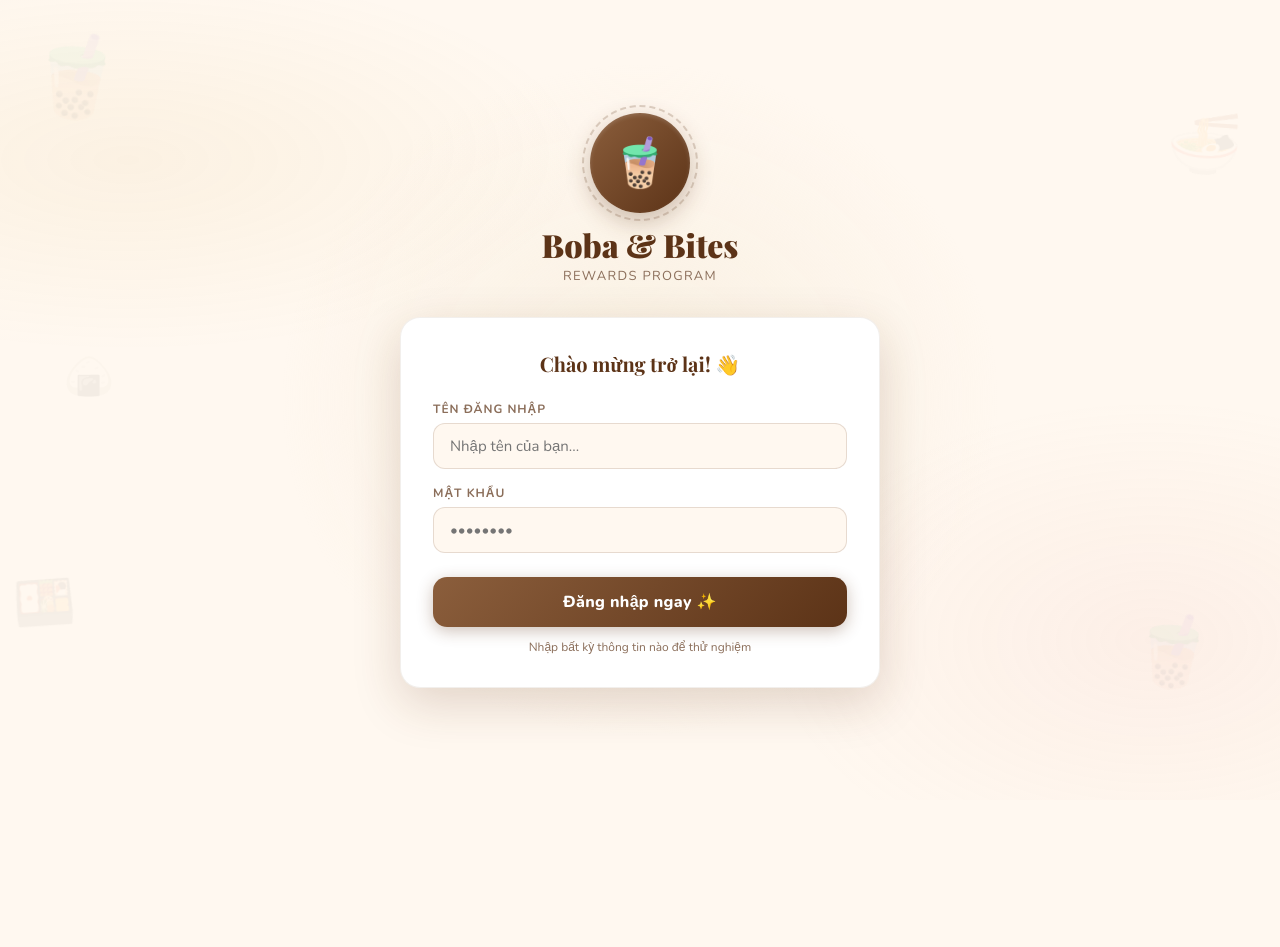
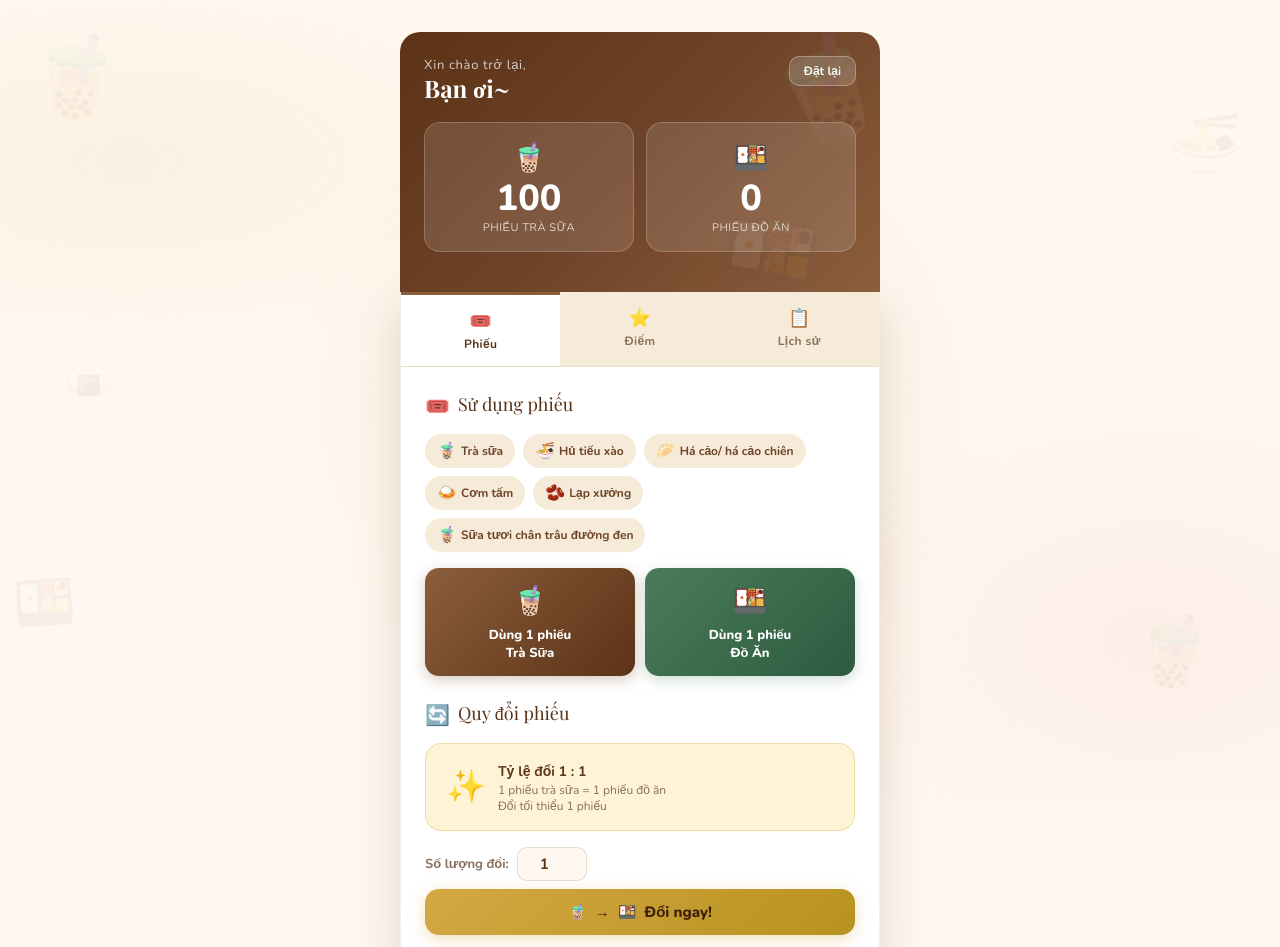
Before and after one commit to pattricklovespussy/quynhheo, a website: page index.html in a window 1280 px wide. Shown: the top 947 px of the page. Before the commit the page ends 800 px from the top, so only its background shows below. Drawn offline with nearby package versions, Linux system fonts and the light colour scheme.

Commit message:
Update index.html

```diff
--- a/index.html
+++ b/index.html
@@ -89,132 +89,6 @@
   /* === SCREENS === */
   .screen { display: none; }
   .screen.active { display: block; }
-
-  /* === LOGIN === */
-  .login-wrap {
-    text-align: center;
-  }
-
-  .logo-area {
-    margin-bottom: 2rem;
-    animation: dropIn 0.6s ease both;
-  }
-
-  .logo-bubble {
-    width: 100px;
-    height: 100px;
-    background: linear-gradient(135deg, var(--brown-light), var(--brown));
-    border-radius: 50%;
-    display: flex;
-    align-items: center;
-    justify-content: center;
-    margin: 0 auto 1rem;
-    font-size: 48px;
-    box-shadow: 0 8px 24px rgba(92,51,23,0.3), inset 0 2px 4px rgba(255,255,255,0.15);
-    position: relative;
-  }
-
-  .logo-bubble::after {
-    content: '';
-    position: absolute;
-    top: -8px; left: -8px; right: -8px; bottom: -8px;
-    border-radius: 50%;
-    border: 2px dashed rgba(92,51,23,0.2);
-    animation: spin 20s linear infinite;
-  }
-
-  @keyframes spin { to { transform: rotate(360deg); } }
-
-  .brand-name {
-    font-family: 'Playfair Display', serif;
-    font-size: 32px;
-    font-weight: 900;
-    color: var(--brown);
-    line-height: 1;
-  }
-
-  .brand-sub {
-    font-size: 13px;
-    color: var(--text-muted);
-    margin-top: 6px;
-    letter-spacing: 0.1em;
-    text-transform: uppercase;
-  }
-
-  .login-card {
-    background: var(--white);
-    border-radius: var(--radius);
-    padding: 2rem;
-    box-shadow: var(--shadow-lg);
-    border: 1.5px solid rgba(92,51,23,0.08);
-    animation: slideUp 0.5s 0.2s ease both;
-  }
-
-  .login-card h3 {
-    font-family: 'Playfair Display', serif;
-    font-size: 20px;
-    color: var(--brown);
-    margin-bottom: 1.5rem;
-  }
-
-  .field {
-    margin-bottom: 1rem;
-    text-align: left;
-  }
-
-  .field label {
-    font-size: 12px;
-    font-weight: 700;
-    color: var(--text-muted);
-    text-transform: uppercase;
-    letter-spacing: 0.08em;
-    display: block;
-    margin-bottom: 6px;
-  }
-
-  .field input {
-    width: 100%;
-    padding: 12px 16px;
-    border: 1.5px solid rgba(92,51,23,0.15);
-    border-radius: 12px;
-    font-family: 'Nunito', sans-serif;
-    font-size: 15px;
-    color: var(--text);
-    background: var(--cream);
-    outline: none;
-    transition: border-color 0.2s, box-shadow 0.2s;
-  }
-
-  .field input:focus {
-    border-color: var(--brown-light);
-    box-shadow: 0 0 0 3px rgba(139,94,60,0.12);
-  }
-
-  .btn-login {
-    width: 100%;
-    padding: 14px;
-    background: linear-gradient(135deg, var(--brown-light), var(--brown));
-    color: white;
-    border: none;
-    border-radius: 14px;
-    font-family: 'Nunito', sans-serif;
-    font-size: 16px;
-    font-weight: 800;
-    cursor: pointer;
-    margin-top: 0.5rem;
-    box-shadow: 0 4px 16px rgba(92,51,23,0.3);
-    transition: transform 0.15s, box-shadow 0.15s;
-    letter-spacing: 0.02em;
-  }
-
-  .btn-login:hover { transform: translateY(-2px); box-shadow: 0 8px 24px rgba(92,51,23,0.35); }
-  .btn-login:active { transform: scale(0.98); }
-
-  .login-hint {
-    font-size: 12px;
-    color: var(--text-muted);
-    margin-top: 12px;
-  }
 
   /* === MAIN APP === */
   .app-header {
@@ -653,11 +527,6 @@
     from { transform: translateY(-20px); opacity: 0; }
     to { transform: translateY(0); opacity: 1; }
   }
-  @keyframes slideUp {
-    from { transform: translateY(30px); opacity: 0; }
-    to { transform: translateY(0); opacity: 1; }
-  }
-
   .pulse {
     animation: pulse 0.4s ease;
   }
@@ -679,30 +548,8 @@
 <div class="app">
 <div class="container">
 
-<!-- ===== LOGIN ===== -->
-<div id="screen-login" class="screen active login-wrap">
-  <div class="logo-area">
-    <div class="logo-bubble">🧋</div>
-    <div class="brand-name">Boba & Bites</div>
-    <div class="brand-sub">Rewards Program</div>
-  </div>
-  <div class="login-card">
-    <h3>Chào mừng trở lại! 👋</h3>
-    <div class="field">
-      <label>Tên đăng nhập</label>
-      <input type="text" id="login-user" placeholder="Nhập tên của bạn..." />
-    </div>
-    <div class="field">
-      <label>Mật khẩu</label>
-      <input type="password" id="login-pass" placeholder="••••••••" />
-    </div>
-    <button class="btn-login" onclick="doLogin()">Đăng nhập ngay ✨</button>
-    <p class="login-hint">Nhập bất kỳ thông tin nào để thử nghiệm</p>
-  </div>
-</div>
-
 <!-- ===== MAIN ===== -->
-<div id="screen-main" class="screen">
+<div id="screen-main" class="screen active">
 
   <!-- HEADER -->
   <div class="app-header">
@@ -711,7 +558,7 @@
         <div class="header-greeting">Xin chào trở lại,</div>
         <div class="header-name" id="welcome-name">Bạn ơi~</div>
       </div>
-      <button class="btn-logout" onclick="doLogout()">Đăng xuất</button>
+      <button class="btn-logout" onclick="resetApp()">Đặt lại</button>
     </div>
     <div class="voucher-hero">
       <div class="vcard">
@@ -844,32 +691,16 @@
 
 <script>
 let state = {
-  user: '',
+  user: 'Bạn ơi~',
   ts: 100,
   food: 0,
   selectedScore: null,
   history: []
 };
 
-function doLogin(){
-  const u = document.getElementById('login-user').value.trim();
-  if(!u){ showToast('Vui lòng nhập tên đăng nhập 😊','error'); return; }
-  state.user = u;
-  document.getElementById('welcome-name').textContent = u + ' 🌸';
-  document.getElementById('screen-login').classList.remove('active');
-  document.getElementById('screen-main').classList.add('active');
-  buildScoreGrid();
-  updateCounts();
-}
-
-function doLogout(){
-  state = {user:'',ts:100,food:0,selectedScore:null,history:[]};
-  document.getElementById('screen-main').classList.remove('active');
-  document.getElementById('screen-login').classList.add('active');
-  document.getElementById('login-user').value='';
-  document.getElementById('login-pass').value='';
-  switchTabTo('vouchers');
-  document.querySelectorAll('.tab').forEach((t,i)=>t.classList.toggle('active',i===0));
+function resetApp(){
+  state = {user:'Bạn ơi~',ts:100,food:0,selectedScore:null,history:[]};
+  renderApp();
 }
 
 function updateCounts(){
@@ -983,6 +814,15 @@ function switchTabTo(name){
   });
 }
 
+function renderApp(){
+  document.getElementById('welcome-name').textContent = state.user;
+  buildScoreGrid();
+  updateCounts();
+  renderHistory();
+  switchTabTo('vouchers');
+  document.querySelectorAll('.tab').forEach((t,i)=>t.classList.toggle('active',i===0));
+}
+
 let toastTimer;
 function showToast(msg, type=''){
   const t=document.getElementById('toast');
@@ -994,8 +834,7 @@ function showToast(msg, type=''){
   toastTimer=setTimeout(()=>t.classList.remove('show'),2800);
 }
 
-document.getElementById('login-pass').addEventListener('keydown', e=>{ if(e.key==='Enter') doLogin(); });
-document.getElementById('login-user').addEventListener('keydown', e=>{ if(e.key==='Enter') document.getElementById('login-pass').focus(); });
+renderApp();
 </script>
 </body>
 </html>
```
